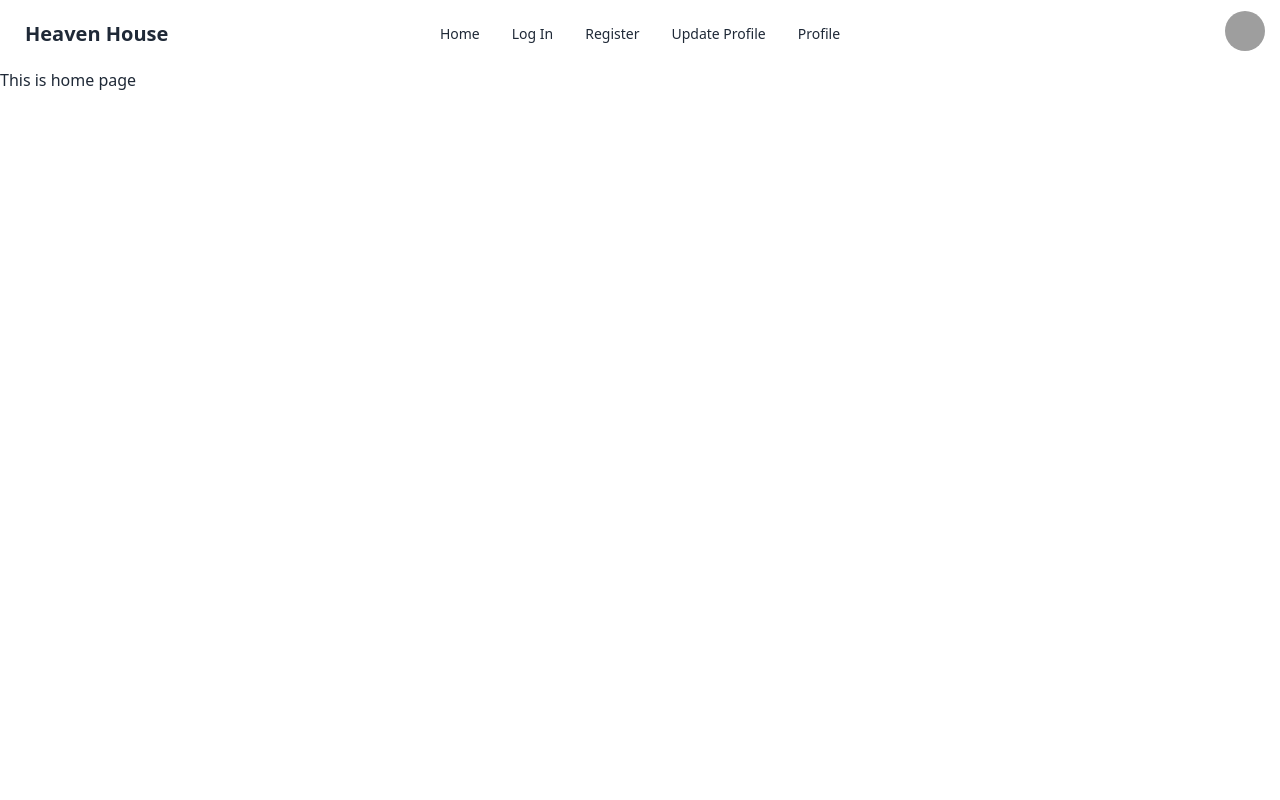
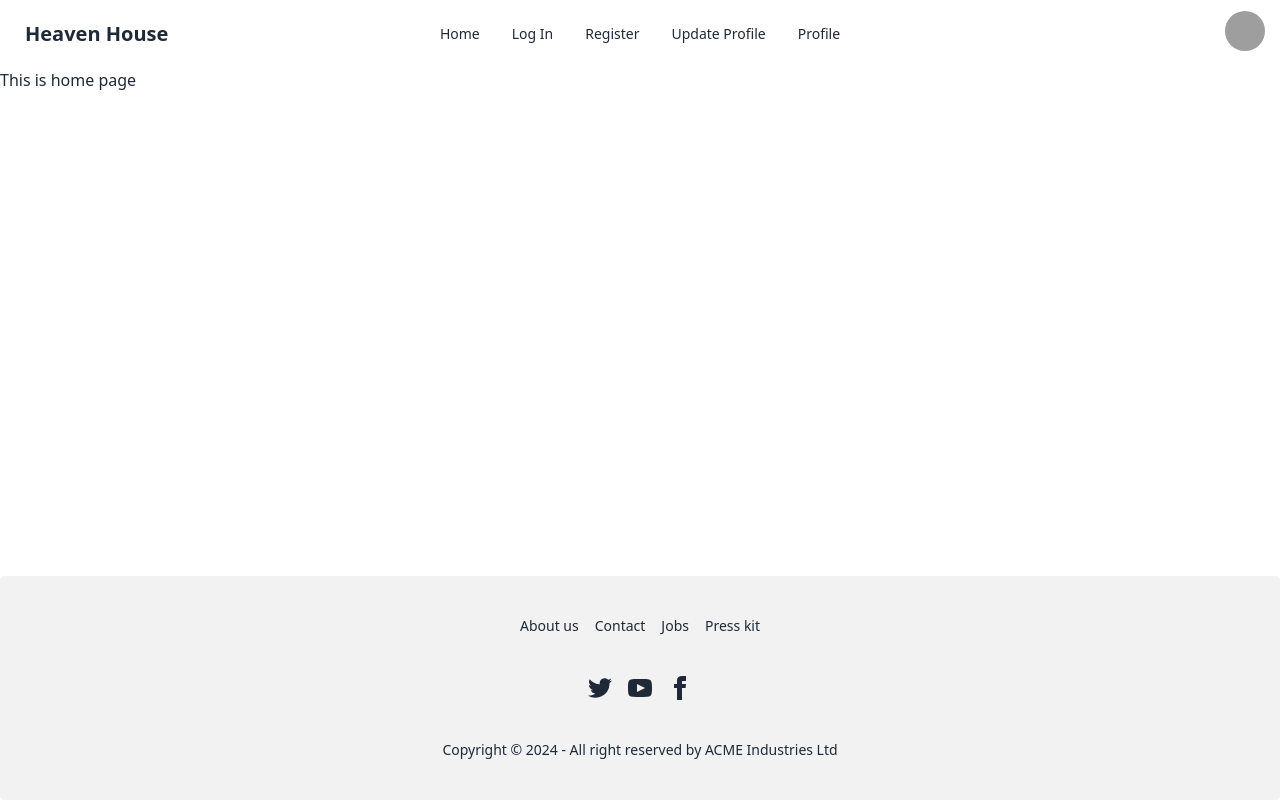
Before and after one commit to Arif-Islam21/heaven-house, a React (Vite) app: page / in a window 1280 px wide. Built offline with nearby package versions, Linux system fonts and the light colour scheme; grey boxes are pictures that could not be loaded.

Commit message:
register page design has done and started the banner section

```diff
--- /dev/null
+++ b/src/Components/Footer/Footer.jsx
@@ -0,0 +1,56 @@
+const Footer = () => {
+  return (
+    <div>
+      <footer className="footer footer-center p-10 bg-base-200 text-base-content rounded">
+        <nav className="grid grid-flow-col gap-4">
+          <a className="link link-hover">About us</a>
+          <a className="link link-hover">Contact</a>
+          <a className="link link-hover">Jobs</a>
+          <a className="link link-hover">Press kit</a>
+        </nav>
+        <nav>
+          <div className="grid grid-flow-col gap-4">
+            <a>
+              <svg
+                xmlns="http://www.w3.org/2000/svg"
+                width="24"
+                height="24"
+                viewBox="0 0 24 24"
+                className="fill-current"
+              >
+                <path d="M24 4.557c-.883.392-1.832.656-2.828.775 1.017-.609 1.798-1.574 2.165-2.724-.951.564-2.005.974-3.127 1.195-.897-.957-2.178-1.555-3.594-1.555-3.179 0-5.515 2.966-4.797 6.045-4.091-.205-7.719-2.165-10.148-5.144-1.29 2.213-.669 5.108 1.523 6.574-.806-.026-1.566-.247-2.229-.616-.054 2.281 1.581 4.415 3.949 4.89-.693.188-1.452.232-2.224.084.626 1.956 2.444 3.379 4.6 3.419-2.07 1.623-4.678 2.348-7.29 2.04 2.179 1.397 4.768 2.212 7.548 2.212 9.142 0 14.307-7.721 13.995-14.646.962-.695 1.797-1.562 2.457-2.549z"></path>
+              </svg>
+            </a>
+            <a>
+              <svg
+                xmlns="http://www.w3.org/2000/svg"
+                width="24"
+                height="24"
+                viewBox="0 0 24 24"
+                className="fill-current"
+              >
+                <path d="M19.615 3.184c-3.604-.246-11.631-.245-15.23 0-3.897.266-4.356 2.62-4.385 8.816.029 6.185.484 8.549 4.385 8.816 3.6.245 11.626.246 15.23 0 3.897-.266 4.356-2.62 4.385-8.816-.029-6.185-.484-8.549-4.385-8.816zm-10.615 12.816v-8l8 3.993-8 4.007z"></path>
+              </svg>
+            </a>
+            <a>
+              <svg
+                xmlns="http://www.w3.org/2000/svg"
+                width="24"
+                height="24"
+                viewBox="0 0 24 24"
+                className="fill-current"
+              >
+                <path d="M9 8h-3v4h3v12h5v-12h3.642l.358-4h-4v-1.667c0-.955.192-1.333 1.115-1.333h2.885v-5h-3.808c-3.596 0-5.192 1.583-5.192 4.615v3.385z"></path>
+              </svg>
+            </a>
+          </div>
+        </nav>
+        <aside>
+          <p>Copyright © 2024 - All right reserved by ACME Industries Ltd</p>
+        </aside>
+      </footer>
+    </div>
+  );
+};
+
+export default Footer;
--- a/src/Routes/Root.jsx
+++ b/src/Routes/Root.jsx
@@ -1,11 +1,17 @@
 import { Outlet } from "react-router-dom";
 import Navbar from "../Components/Navbar/Navbar";
+import Footer from "../Components/Footer/Footer";
 
 const Root = () => {
   return (
-    <div>
-      <Navbar></Navbar>
-      <Outlet></Outlet>
+    <div className="flex flex-col min-h-screen">
+      <div className="flex-1">
+        <Navbar></Navbar>
+        <Outlet></Outlet>
+      </div>
+      <div className="">
+        <Footer></Footer>
+      </div>
     </div>
   );
 };
```
Also changed, not shown: src/Components/Banner/Banner.jsx (added).
